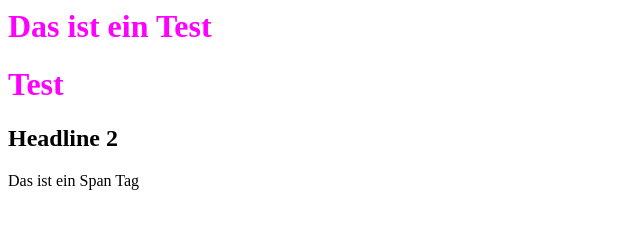
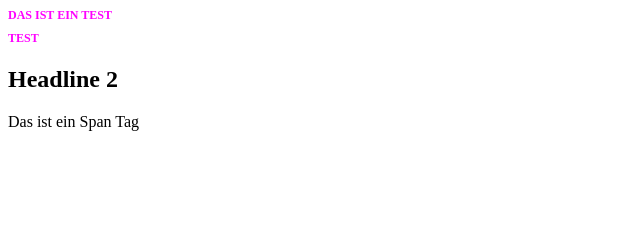
Before and after one commit to tcorrado/Projekt2, a plain HTML site: page index.html in a window 1280 px wide. Shown: the whole page, without its empty margins (0-640 px from the left). Drawn offline with Linux system fonts and the light colour scheme.

Commit message:
CSS Datei ergänzt Zeile 4

```diff
--- a/styles.css
+++ b/styles.css
@@ -1,4 +1,5 @@
 h1 {
-    font-size: : 12px;
+    font-size: 12px;
     color: #FF00FF;
+    text-transform: uppercase;
 }
```
